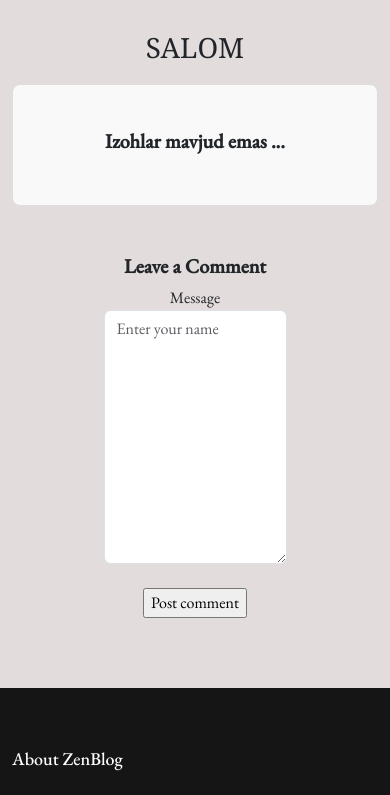
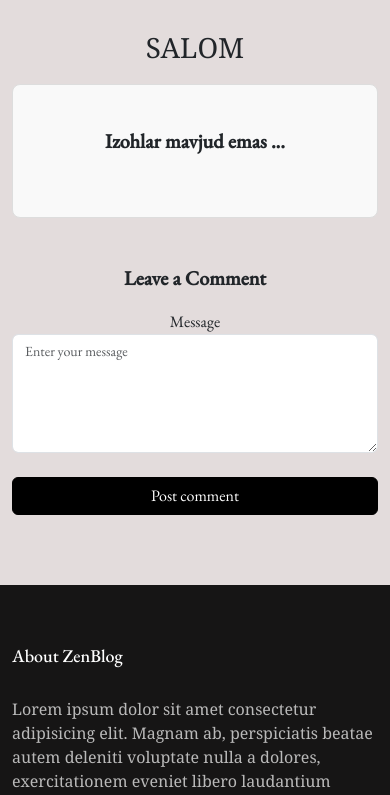
Before and after one commit to jamshidbekgang/last, a Django app: a page that uses templates/single-post.html in a window 390 px wide. Shown: the part 409-1204 px from the top of the page. Run offline with Django 5.2, Linux system fonts and the light colour scheme; a user stored in the database is signed in; data comes from the database, SQL or seed files in the repository; parts of the project's set-up code (start-up, migrations or seed data) failed here and were passed over; some libraries are stand-ins or nearby versions; some web fonts are replaced.

Commit message:
htmlno ozgardi

```diff
--- a/templates/single-post.html
+++ b/templates/single-post.html
@@ -295,7 +295,45 @@
 
 
         <!-- ======= Comments Form ======= -->
+        <!-- CSS for responsive design -->
+<style>
+  .comment-title {
+      text-align: center;
+      margin-bottom: 20px;
+  }
+
+  @media (max-width: 768px) {
+      .form-control {
+          font-size: 14px; /* Mobil telefonlar uchun matn o'lchamini kamaytirish */
+      }
+
+      .btn {
+          width: 100%; /* Tugma kengligini 100% qilib qo'yish */
+      }
+  }
+</style>
+
         <div class="row justify-content-center mt-5">
+          <div class="col-lg-12">
+              <h5 class="comment-title">Leave a Comment</h5>
+              <div class="row">
+                  <form action="" method="post" class="w-100">
+                      {% csrf_token %}
+                      <div class="col-12 mb-3">
+                          <label for="comment-message">Message</label>
+                          <textarea name="izoh" class="form-control" id="comment-message" placeholder="Enter your message"
+                              cols="30" rows="5"></textarea>
+                          <input type="hidden" name="name" value="some">
+                          <br>
+                          <div class="col-12">
+                              <input type="submit" value="Post comment" class="btn btn-primary">
+                          </div>
+                      </div>
+                  </form>
+              </div>
+          </div>
+      </div><!-- End Comments Form -->
+        <!-- <div class="row justify-content-center mt-5">
 
           <div class="col-lg-12">
             <h5 class="comment-title">Leave a Comment</h5>
@@ -317,7 +355,7 @@
 
             </div>
           </div>
-        </div><!-- End Comments Form -->
+        </div>End Comments Form -->
 </div>
     </div>
 
```
